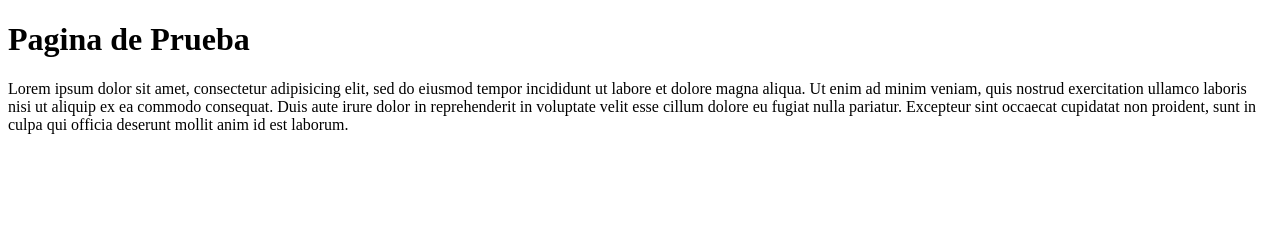
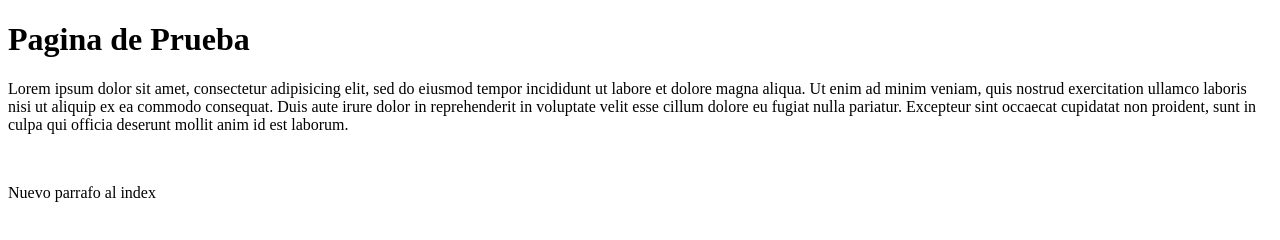
Before and after one commit to GulliverPepito/DataERP, a plain HTML site: page index.html in a window 1280 px wide. Drawn offline with Linux system fonts and the light colour scheme.

Commit message:
Agrege un parrafo

```diff
--- a/index.html
+++ b/index.html
@@ -11,6 +11,8 @@
 	consequat. Duis aute irure dolor in reprehenderit in voluptate velit esse
 	cillum dolore eu fugiat nulla pariatur. Excepteur sint occaecat cupidatat non
 	proident, sunt in culpa qui officia deserunt mollit anim id est laborum.</p>
+	<br>
+	<p>Nuevo parrafo al index</p>
 
 </body>
 </html>
```
